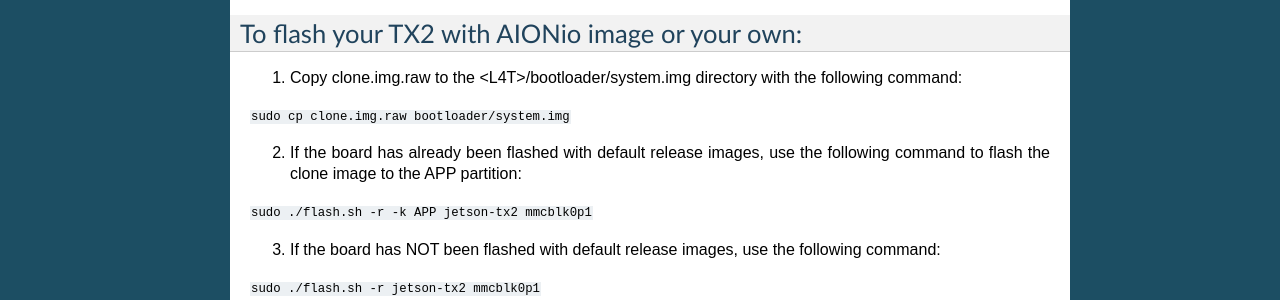
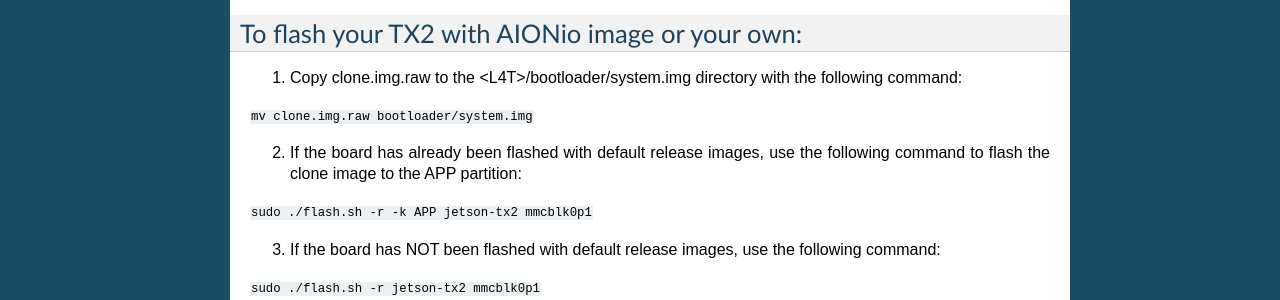
Before and after one commit to aionrobotics/docs, a Sphinx documentation site: the page built from docs/tx2-flash.rst, in a window 1280 px wide. Shown: the part 605-905 px from the top of the page. Built offline with Sphinx 7.4.7, drawn with Linux system fonts in a browser that asks for light colours; pages that are not in the unit, such as notebooks, are missing from menus.

Commit message:
mv instead of cp to save space
mv instead of cp to save space

```diff
--- a/docs/tx2-flash.rst
+++ b/docs/tx2-flash.rst
@@ -34,7 +34,7 @@
 
 1. Copy clone.img.raw to the <L4T>/bootloader/system.img directory with the following command:
 
-``sudo cp clone.img.raw bootloader/system.img``
+``mv clone.img.raw bootloader/system.img``
 
 2. If the board has already been flashed with default release images, use the following command to flash the clone image to the APP partition:
 
```
